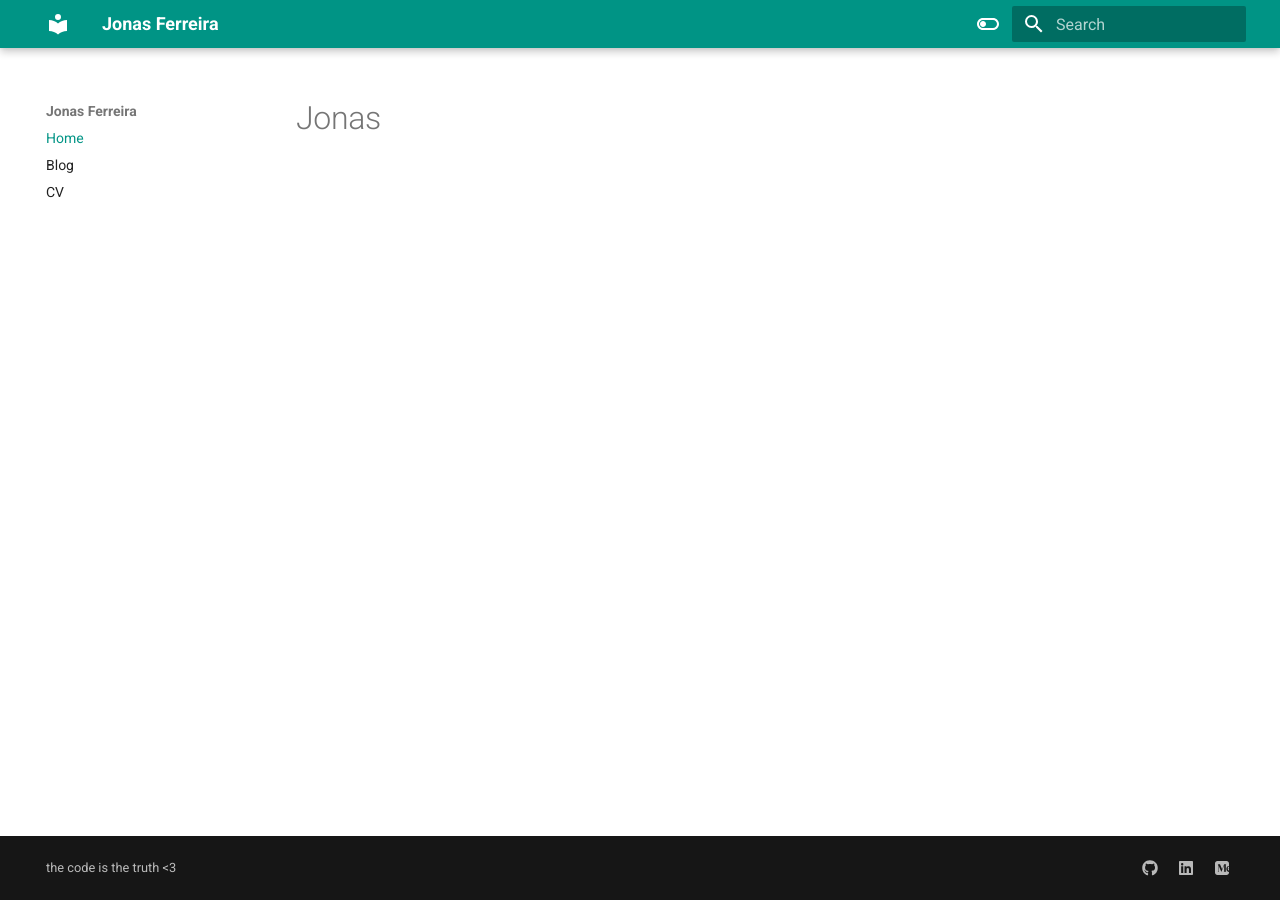
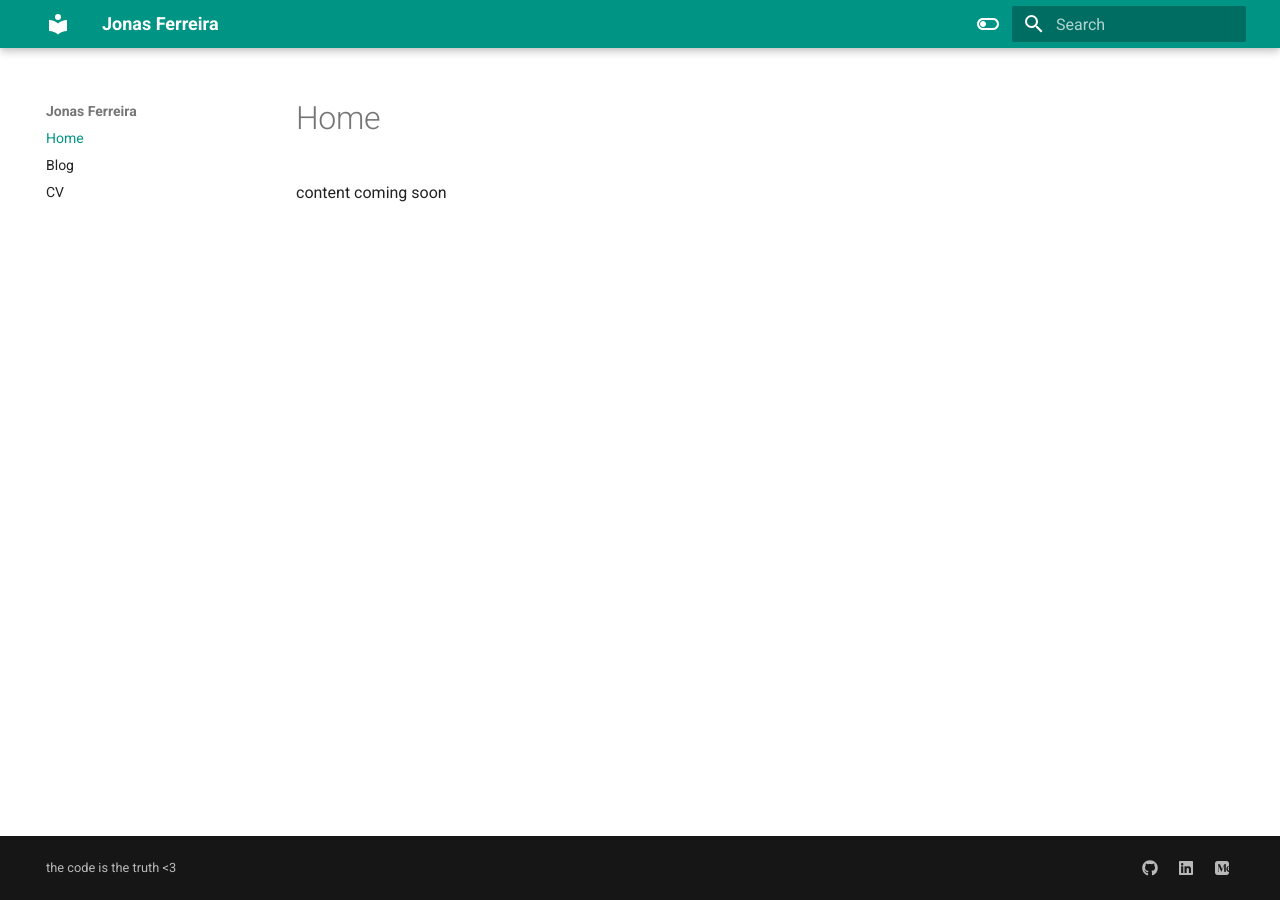
Before and after one commit to jonasmcferreira/jonasmcferreira.github.io, an MkDocs documentation site: the page built from docs/index.md, in a window 1280 px wide. Built offline with MkDocs 1.6.1 and Material for MkDocs 9.7.7, drawn with Linux system fonts in a browser that asks for light colours.

Commit message:
main modified docs/index.md

```diff
--- a/docs/index.md
+++ b/docs/index.md
@@ -1 +1 @@
-# Jonas
+content coming soon
```
